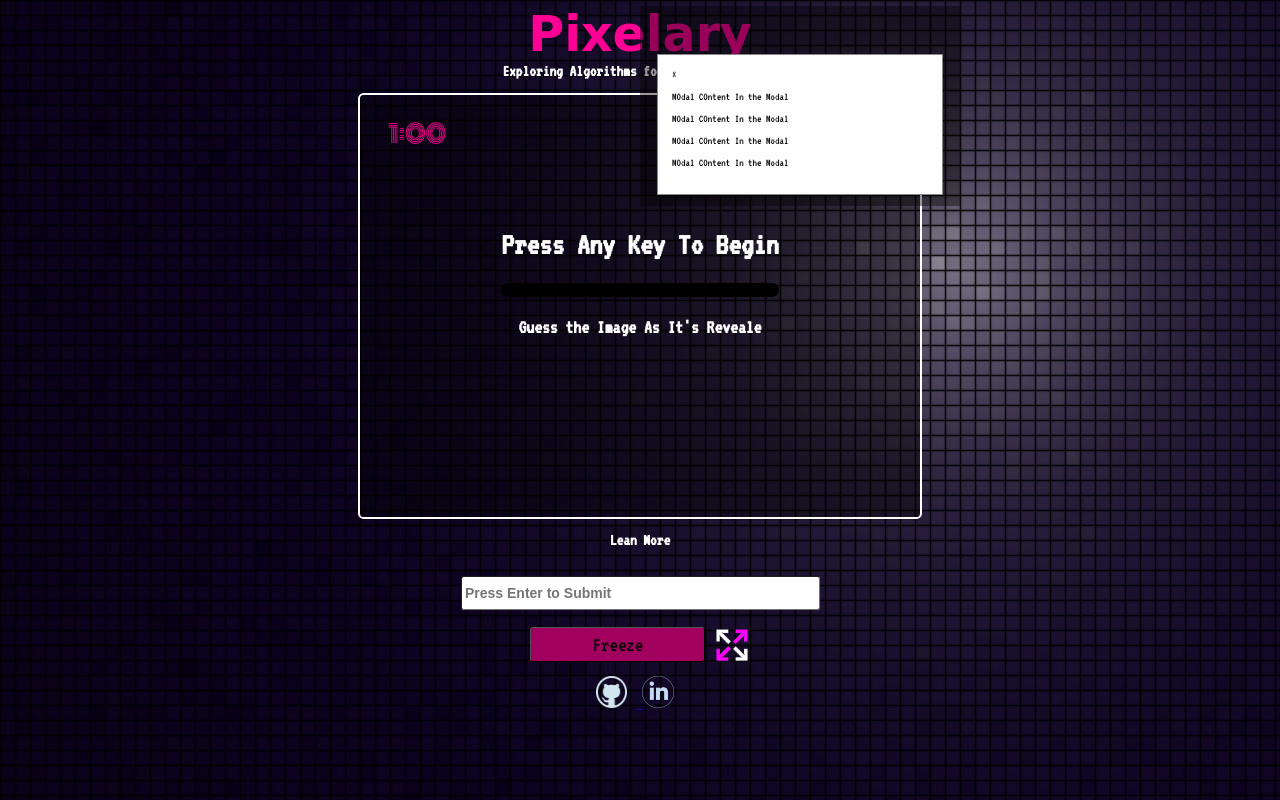
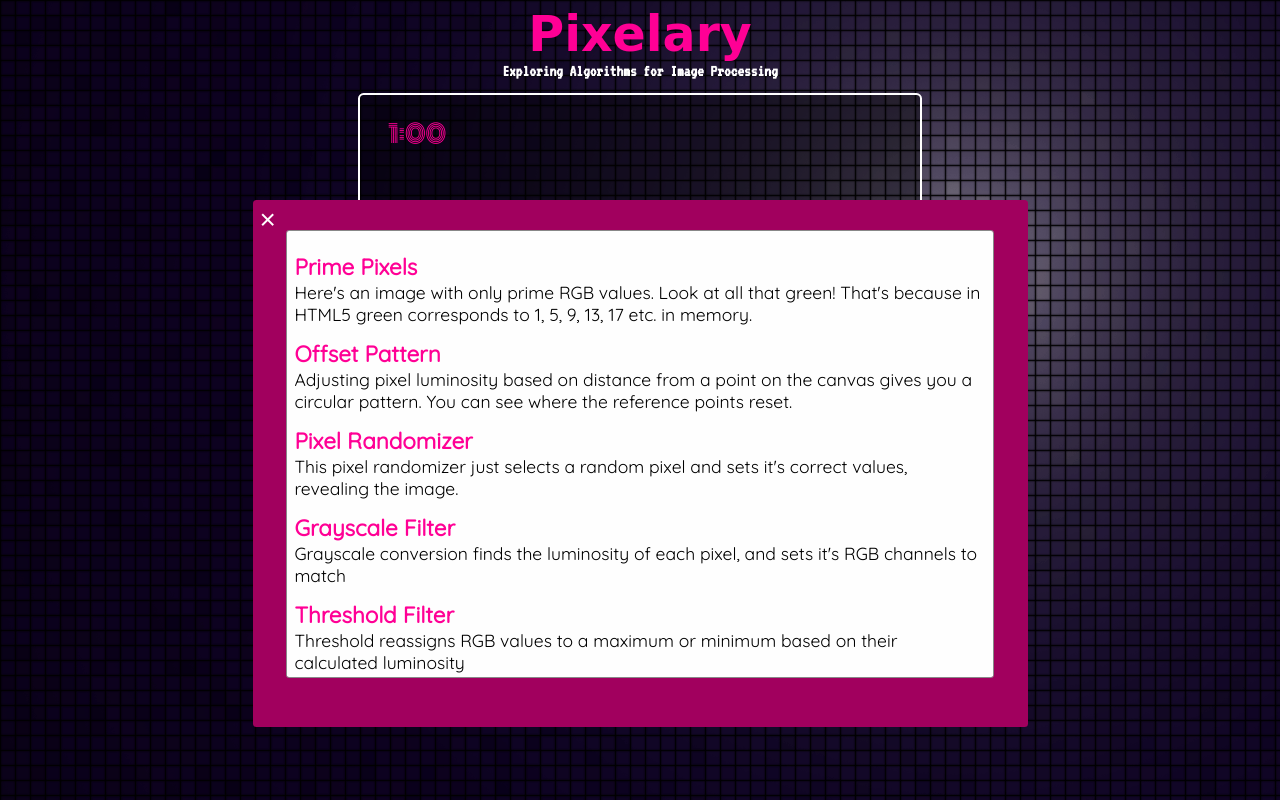
Before and after one commit to NVizzutti/pixelary, a website: page index.html in a window 1280 px wide. Both pictures are taken after a click on the element "Lean More". Drawn offline with nearby package versions, Linux system fonts and the light colour scheme; a web font is replaced by a local one.

Commit message:
modal structure built

```diff
--- a/bundle.js
+++ b/bundle.js
@@ -494,6 +494,10 @@
 	  $('.modal-btn').click(function () {
 	    $('#modal').css({ "display": "block" });
 	  });
+
+	  $('#close-modal').click(function () {
+	    $('#modal').css({ "display": "none" });
+	  });
 	});
 
 	function displayMessage() {
--- a/index.html
+++ b/index.html
@@ -4,6 +4,7 @@
   <script src="https://ajax.googleapis.com/ajax/libs/jquery/3.1.1/jquery.min.js"></script>
   <link href="https://fonts.googleapis.com/css?family=Codystar|VT323" rel="stylesheet">
   <link href="https://fonts.googleapis.com/css?family=Monoton" rel="stylesheet">
+  <link href="https://fonts.googleapis.com/css?family=Open+Sans+Condensed:300|Quicksand" rel="stylesheet">
   <link rel="stylesheet" href="./styles/styles.css"charset="utf-8">
   <script src='./bundle.js' ></script>
     <meta charset="utf-8">
@@ -20,12 +21,46 @@
     <h3 id='sub-message'>Guess the Image As It's Reveale</h3>
   </div>
   <div id="modal">
+    <span align='right' id="close-modal">&times;</span>
     <div id="modal-content">
-      <span class="close">&times;</span>
-      <p>MOdal COntent In the Modal</p>
-      <p>MOdal COntent In the Modal</p>
-      <p>MOdal COntent In the Modal</p>
-      <p>MOdal COntent In the Modal</p>
+      <h1>Prime Pixels</h1>
+      <p>
+        Here's an image with only prime RGB values.
+        Look at all that green! That's because in
+        HTML5 green corresponds to 1, 5, 9, 13, 17 etc. in memory.
+      </p>
+      <h1>Offset Pattern</h1>
+      <p>
+        Adjusting pixel luminosity based on distance from
+        a point on the canvas gives you a circular pattern.
+        You can see where the reference
+        points reset.
+      </p>
+      <h1>Pixel Randomizer</h1>
+      <p>
+        This pixel randomizer just selects a random pixel
+        and sets it's correct values, revealing the image.
+      </p>
+      <h1>Grayscale Filter</h1>
+      <p>
+        Grayscale conversion finds the luminosity of each
+         pixel, and sets it's RGB channels to match
+      </p>
+      <h1>Threshold Filter</h1>
+      <p>
+        Threshold reassigns RGB values to a maximum or
+        minimum based on their calculated luminosity
+      </p>
+      <h1>Inverted Image</h1>
+      <p>
+        "An Inverted image is the result of subtracting each
+         pixel's RGB values from their maximum"
+      </p>
+      <h1>Sepia Filter</h1>
+      <p>
+        The sepia filter converts each pixel to grayscale,
+        then adds a uniform RGB value to it
+      </p>
     </div>
   </div>
   <div id='canvas-wrapper'>
--- a/lib/input.js
+++ b/lib/input.js
@@ -22,6 +22,10 @@
 
 $('.modal-btn').click(() => {
   $('#modal').css({"display":"block"});
+});
+
+$('#close-modal').click(() => {
+  $('#modal').css({"display": "none"});
 });
 
 });
--- a/styles/styles.css
+++ b/styles/styles.css
@@ -131,26 +131,67 @@
 
 #modal {
     display: none;
-    position: absolute;;
-    z-index: 1;
-    left: 50%;
-    right: -50%;
-    width: 25%;
-    height: 25%;
-    background-color: rgba(0,0,0,0.4);
+    position: fixed;
+    padding: 5px;
+    z-index: 20;
+    top: 25%;
+    width: 60%;
+    height: 65%;
+    background-color: rgb(161, 0, 94);
+    border-radius: 5px;
 }
 
 #modal-content {
+    position: relative;
+    top: -1%;
     color: black;
-    width: 80%;
-    margin: 15% auto;
-    padding: 20px;
+    width: 90%;
+    height: 83%;
+    margin: 0 auto;
+    padding: 10px;
     background-color: #fefefe;
+    border-radius: 4px;
     border: 1px solid #888;
+    overflow-y: scroll;
+}
+
+#modal-content h1 {
+  font-family: 'Quicksand', sans-serif;
+  margin-bottom: 0;
+}
+
+#modal-content p {
+  margin: 0;
+  font-family: 'Quicksand', sans-serif;
+  font-size: 25px;
 }
 
 #open-modal {
+  cursor: pointer;
   text-align: center;
   width: 500px;
   padding-bottom: 0;
 }
+
+#close-modal {
+  cursor: pointer;
+  margin: 5px;
+  font-size: 40px;
+  font-family: sans-serif;
+}
+
+#modal ::-webkit-scrollbar {
+    width: 20px;
+}
+
+#modal ::-webkit-scrollbar-track {
+    -webkit-box-shadow: inset 0 0 4px rgba(0,0,0,0.3);
+    border-radius: 20px;
+}
+
+#modal ::-webkit-scrollbar-thumb {
+    border-radius: 10px;
+    color: rgb(255, 0, 149);
+    -webkit-box-shadow: inset 0 0 4px rgba(0,0,0,0.5);
+    background-color: rgba(243, 2, 158, 0.42);
+}
```
Also changed, not shown: 1 other file.
